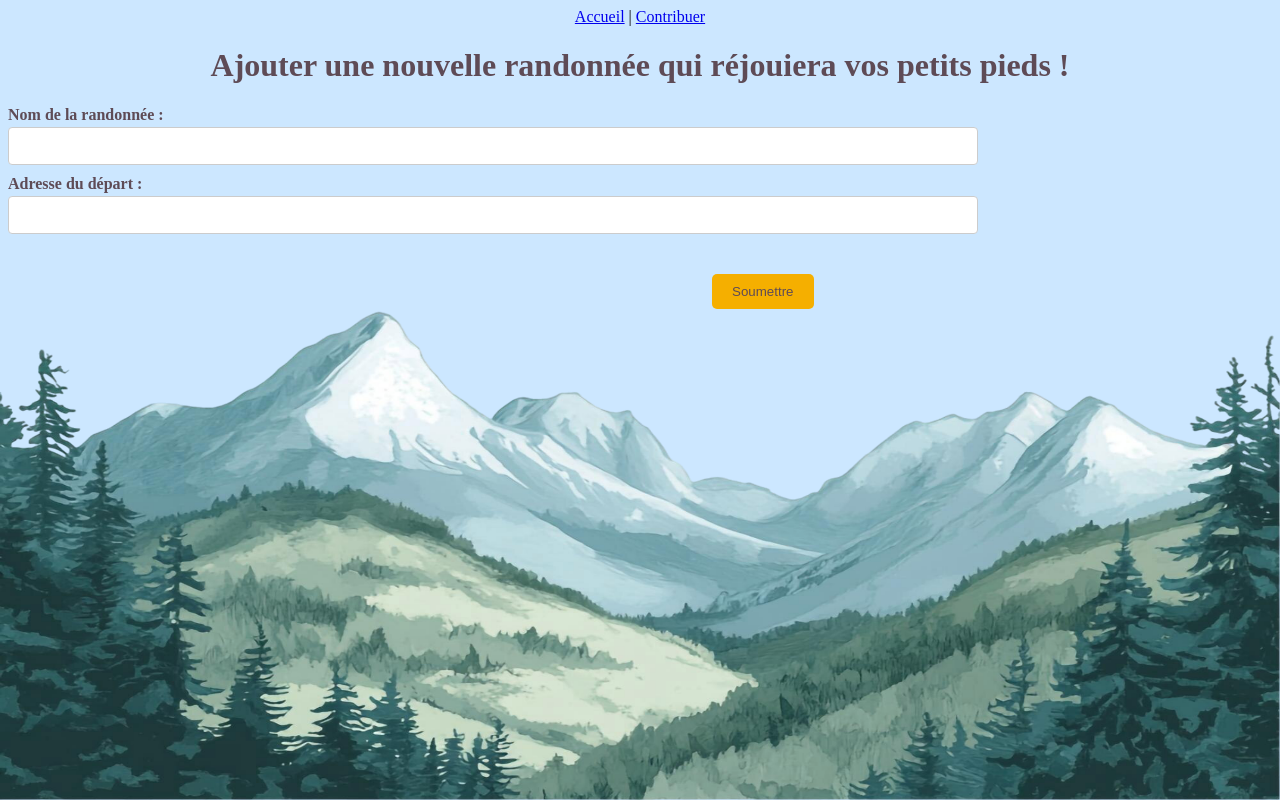
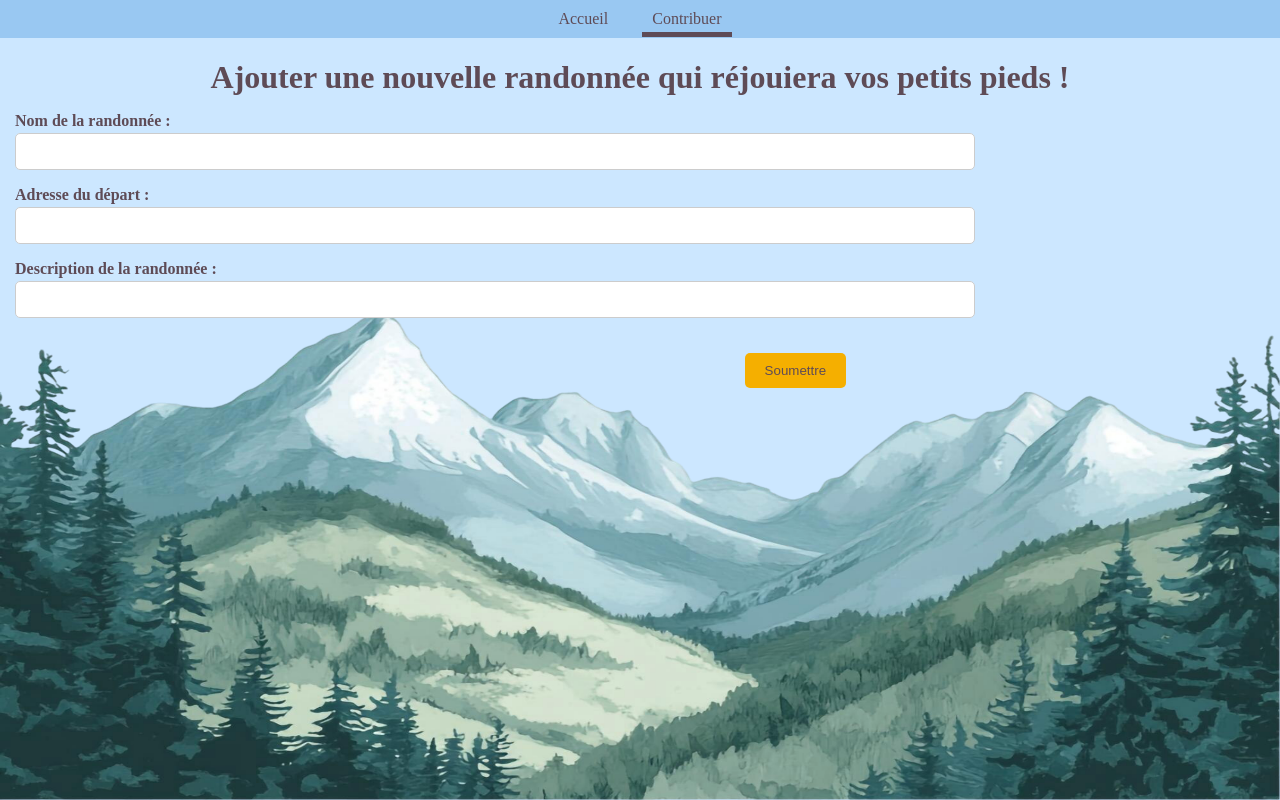
Before and after one commit to kieffellena/ProjetWEBS6, a website: page public/contribuer.html in a window 1280 px wide. Drawn offline with Linux system fonts and the light colour scheme.

Commit message:
le basique fonctionne

```diff
--- a/package.json
+++ b/package.json
@@ -10,7 +10,6 @@
         "init-db": "node scripts/init-db.js"
     },
     "dependencies": {
-        "cookies-session" : "^2.1.0",
         "express": "^5.1.0",
         "sqlite": "^5.1.1",
         "sqlite3": "^5.1.7"
--- /dev/null
+++ b/public/accueil.css
@@ -0,0 +1 @@
+@import url('shared.css');
--- /dev/null
+++ b/public/contribuer.css
@@ -0,0 +1,46 @@
+@import url('shared.css');
+
+.footer-image {
+    position: fixed;
+    bottom: 0;
+    left: 0;
+    width: 100vw;
+    height: 83vw;
+    z-index: -1;
+}
+
+body {
+    background-color: #CCE7FF;
+}
+
+form {
+    position: relative;
+}
+
+form button {
+    padding: 10px 20px;
+    background-color: var(--jaune);
+    color: var(--taupe);
+    border: none;
+    border-radius: 5px;
+    cursor: pointer;
+    position: absolute;
+    bottom: -70px;
+    left: 57vw;
+}
+
+form input {
+    display: block;
+    padding: 10px;
+    width: 75%;
+    border: 1px solid #ccc;
+    border-radius: 5px;
+}
+
+form label {
+    display: block;
+    margin-top: 10px;
+    margin-bottom: 3px;
+    font-weight: bold;
+    color: var(--taupe);
+}
--- a/public/contribuer.html
+++ b/public/contribuer.html
@@ -1,100 +1,54 @@
 <!DOCTYPE html>
 <html lang="fr">
+
 <head>
   <meta charset="UTF-8" />
   <title>Contribuer</title>
-  <link rel="stylesheet" href="/shared/palette1.css" />
+  <link rel="stylesheet" href="./contribuer.css" />
+  <script src="./contribuer.js" type="module"></script>
 </head>
+
 <body>
   <header>
     <nav>
-      <a href="/">Accueil</a> |
-      <a href="/contribuer.html">Contribuer</a>
+      <ul class="menu-bar">
+        <li><a href="/">Accueil</a></li>
+        <li><a href="/pages/contribuer" class="actual">Contribuer</a></li>
+      </ul>
     </nav>
   </header>
 
   <main>
     <h1>Ajouter une nouvelle randonnée qui réjouiera vos petits pieds !</h1>
 
-    <form action="/ajouter-randonnee" method="POST">
-      <label for="name">Nom de la randonnée :</label>
-      <input type="text" id="name" name="name" required />
+    <form id="add-rando-form" method="POST" action="/contribuer">
+      <p id="add-error" class="error">
+        L'ajout de la randonnée a échouée. Veuillez réessayer ultérieurement. Si le
+        problème persiste, merci de contacter les administratrices du site.
+      </p>
 
-      <label for="adress">Adresse du départ :</label>
-      <input type="text" id="adress" name="adress" required />
+      <p>
+        <label for="name">Nom de la randonnée :</label>
+        <input type="text" id="name" name="name" required />
+        <span id="name-exists-error" class="error">
+          Ce nom existe déjà pour une randonnée, veuillez le modifier pour bien l'identifier parmis les autres.
+        </span>
+      </p>
+
+      <p>
+        <label for="adress">Adresse du départ :</label>
+        <input type="text" id="adress" name="adress" required />
+      </p>
+
+      <p>
+        <label for="description">Description de la randonnée :</label>
+        <input type="text" id="description" name="description" />
+      </p>
 
       <button type="submit">Soumettre</button>
     </form>
   </main>
   <img src="/images/montagne.png" alt="Image de montage" class="footer-image">
 </body>
+
 </html>
-
-<style>
-
-.footer-image {
-  position: fixed;
-  bottom: 0;
-  left: 0;
-  width: 100vw;
-  height: 83vw;
-  z-index: -1;
-}
-
-body{
-  background-color: #CCE7FF;
-}
-
-h1{
-  text-align: center;
-  font-family: 'American';
-  color: var(--taupe);
-}
-
-nav{
-  text-align: center;
-}
-
-:root {
-    --bleu: #779fa1;
-    --rouge: #e9724c;
-    --taupe: #5e4b56;
-    --jaune: #f5af00;
-    --vert: #315c2b;
-}
-
-form {
-  position: relative;
-}
-
-form button {
-  padding: 10px 20px;
-  background-color: var(--jaune);
-  color: var(--taupe);
-  border: none;
-  border-radius: 5px;
-  cursor: pointer;
-  position: absolute;
-  bottom: -75px;
-  left: 55vw;
-}
-
-form input {
-  display: block;
-  margin-bottom: 10px;
-  padding: 10px;
-  width: 75%;
-  font-size: 14px;
-  border: 1px solid #ccc;
-  border-radius: 4px;
-}
-
-form label {
-  display: block;
-  margin-top: 10px;
-  margin-bottom: 3px;
-  font-weight: bold;
-  color: var(--taupe);
-}
-
-</style>
--- /dev/null
+++ b/public/contribuer.js
@@ -0,0 +1,30 @@
+const form = document.querySelector("#add-rando-form");
+
+form.addEventListener("submit", (event) => {
+    event.preventDefault();
+
+    const name = form.elements.name.value;
+    const adress = form.elements.adress.value;
+    const description = form.elements.description.value;
+
+    fetch("./contribuer", {
+        method: "POST",
+        headers: { "Content-Type": "application/json" },
+        body: JSON.stringify({ name, adress, description }),
+    }).then((response) => {
+        form.querySelectorAll(".error").forEach((element) => {
+            element.classList.remove("enabled");
+        });
+        if (response.ok) {
+            location.href = "/"; // à modifier pour rediriger vers la page de la randonnée
+        } else if (response.status === 409) {
+            form.querySelector("#name-exists-error").classList.add("enabled");
+        } else {
+            form.querySelector("#add-error").classList.add("enabled");
+        }
+    },
+        () => {
+            form.querySelector("#add-error").classList.add("enabled");
+        }
+    );
+});
--- /dev/null
+++ b/public/shared.css
@@ -0,0 +1,64 @@
+:root {
+    --bleu: #99c8f2;
+    --rouge: #e9724c;
+    --taupe: #5e4b56;
+    --jaune: #f5af00;
+    --vert: #315c2b;
+}
+
+body {
+    font-family: 'American';
+    margin: 0;
+}
+
+main {
+    margin: 15px;
+}
+
+h1 {
+    text-align: center;
+    color: var(--taupe);
+    margin-bottom: 10px;
+}
+
+.menu-bar {
+    text-align: center;
+    background-color: var(--bleu);
+    padding: 10px 0;
+    margin: 0;
+}
+
+.menu-bar>li {
+    display: inline;
+    list-style: none;
+}
+
+.menu-bar>li>a {
+    color: var(--taupe);
+    margin: 0 10px;
+    text-decoration: none;
+    border-radius: 5px;
+    padding: 5px 10px;
+}
+
+.menu-bar>li>a.actual {
+    border-bottom-width: 5px;
+    border-bottom-style: solid;
+    border-bottom-left-radius: 0;
+    border-bottom-right-radius: 0;
+    border-bottom-color: var(--taupe);
+}
+
+.menu-bar>li>a:hover {
+    background-color: var(--taupe);
+    color: var(--bleu);
+}
+
+.error {
+    display: none;
+    color: var(--rouge);
+}
+
+.error.enabled {
+    display: block;
+}
--- a/shared/palette1.css
+++ /dev/null
@@ -1,7 +0,0 @@
-:root {
-    --bleu: #779fa1;
-    --rouge: #e9724c;
-    --taupe: #5e4b56;
-    --jaune: #f5af00;
-    --vert: #315c2b;
-  }
--- a/shared/palette2.css
+++ /dev/null
@@ -1,7 +0,0 @@
-:root {
-    --turquoise: #429ea6;
-    --rouge: #ee5622;
-    --bleu: #153b50;
-    --jaune: #ffd770;
-    --vert: #315c2b;
-  }
```
Also changed, not shown: routes/contribuer.js (added, +23 -0 lines), routes/index.js (+18 -16 lines), scripts/init-db.js (+6 -6 lines), server.js (+12 -12 lines), public/barredenav.html (deleted), 2 other files.
